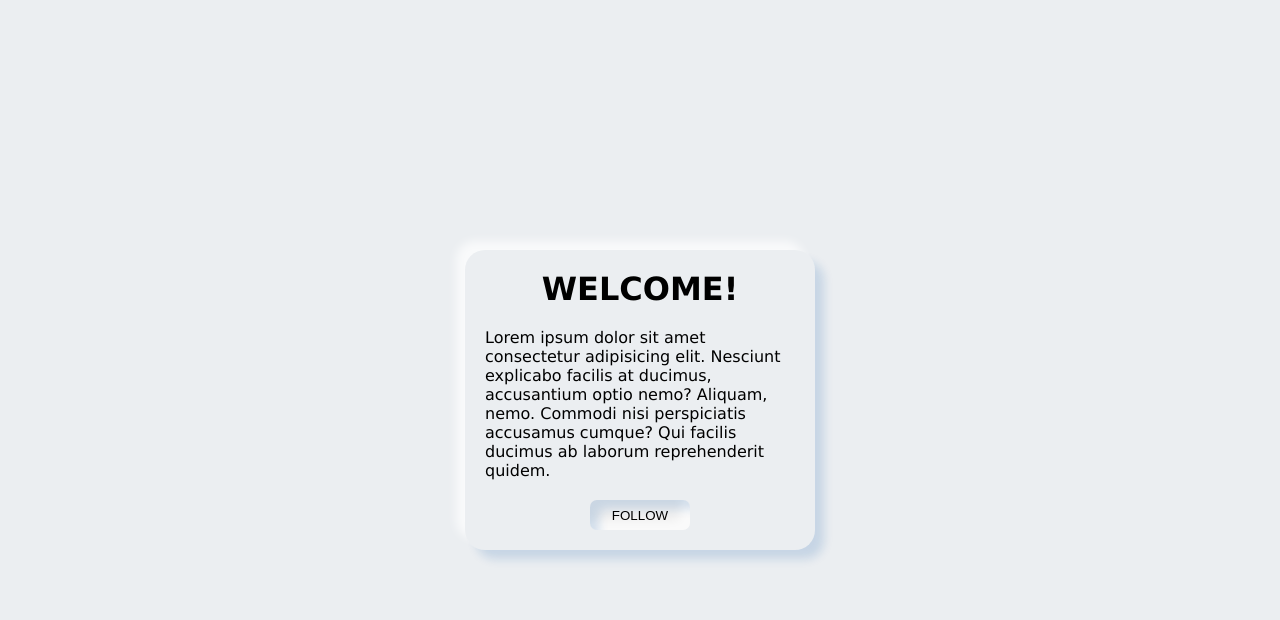
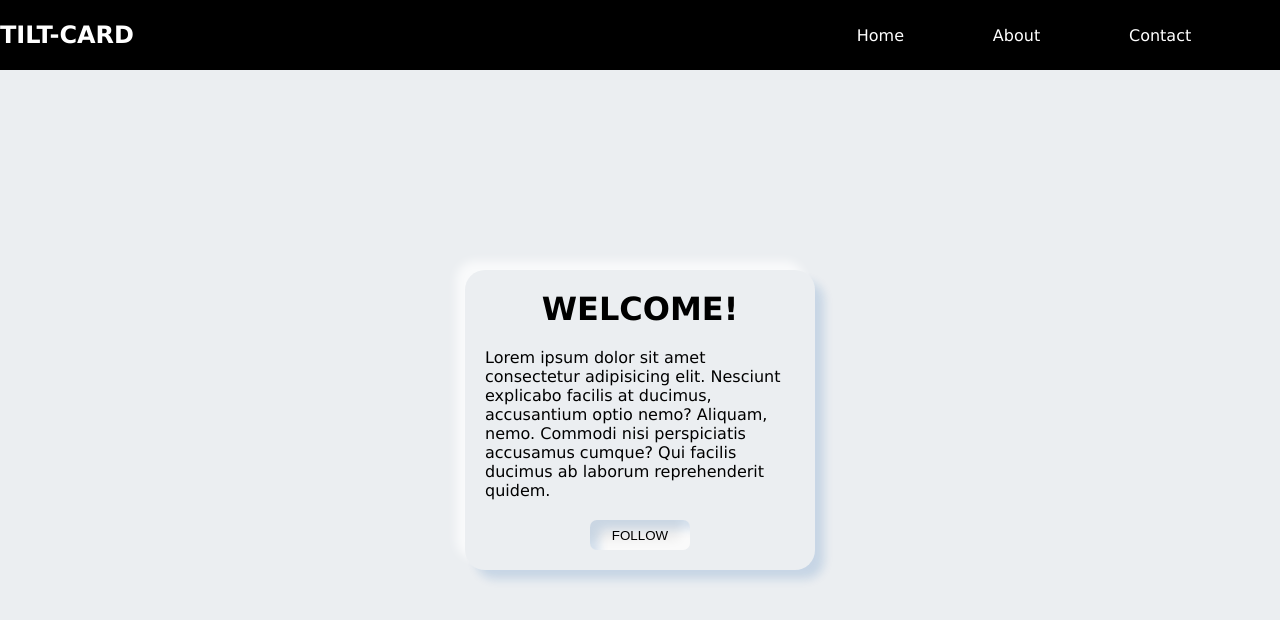
Before and after one commit to AbdulJabbarMalik/prac, a plain HTML site: page index.html in a window 1280 px wide. Drawn offline with Linux system fonts and the light colour scheme.

Commit message:
added navbar

```diff
--- a/index.html
+++ b/index.html
@@ -7,6 +7,15 @@
     <link rel="stylesheet" href="style.css">
 </head>
 <body>
+
+    <nav>
+        <h2>TILT-CARD</h2>
+        <ul>
+            <li>Home</li>
+            <li>About</li>
+            <li>Contact</li>
+        </ul>
+    </nav>
     <div class="card" data-tilt="">
         <div class="heading">
             <h1>WELCOME!</h1>
--- a/style.css
+++ b/style.css
@@ -4,9 +4,6 @@
     box-sizing: border-box;
 }
 body{
-    display: flex;
-    justify-content: center;
-    align-items: center;
     height: 100vh;
     background: #ebeef1;
     font-family: 'Lucida Sans', 'Lucida Sans Regular', 'Lucida Grande', 'Lucida Sans Unicode', Geneva, Verdana, sans-serif;
@@ -24,6 +21,7 @@ body{
     padding: 20px;
     border-radius: 20px;
     box-shadow: 10px 10px 10px -1px rgb(10,90,169,0.16),-10px -10px 10px -1px rgb(255,255,255,0.7);
+    margin: 200px auto;
 }
 .btn button{
     width: 100px;
@@ -33,3 +31,23 @@ body{
     box-shadow: inset 10px 10px 10px -1px rgb(10,90,169,0.16), inset -10px -10px 10px -1px rgb(255,255,255,0.7);
 
 }
+
+nav {
+    display: flex;
+    justify-content: space-between;
+    align-items: center;
+    background-color: black;
+    color: white;
+    width: 100%;
+    height: 70px;
+}
+nav ul {
+    display: flex;
+    justify-content: space-evenly;
+    align-items: center;
+    width: 40%;
+
+}
+nav ul li {
+    list-style-type: none;
+}
```
